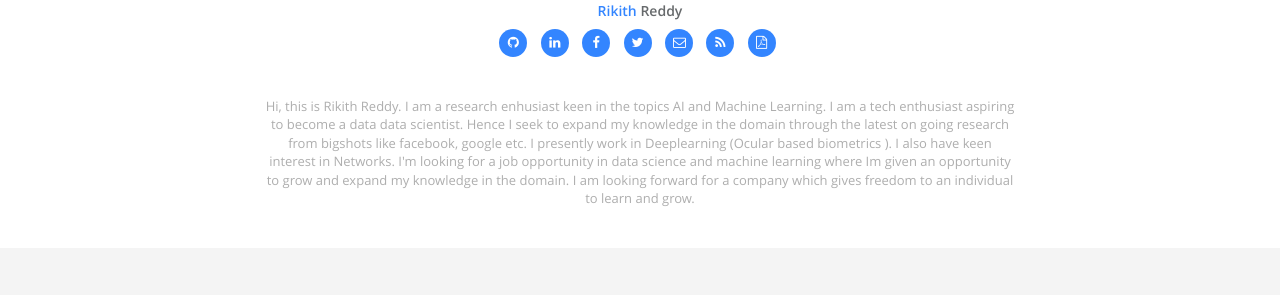
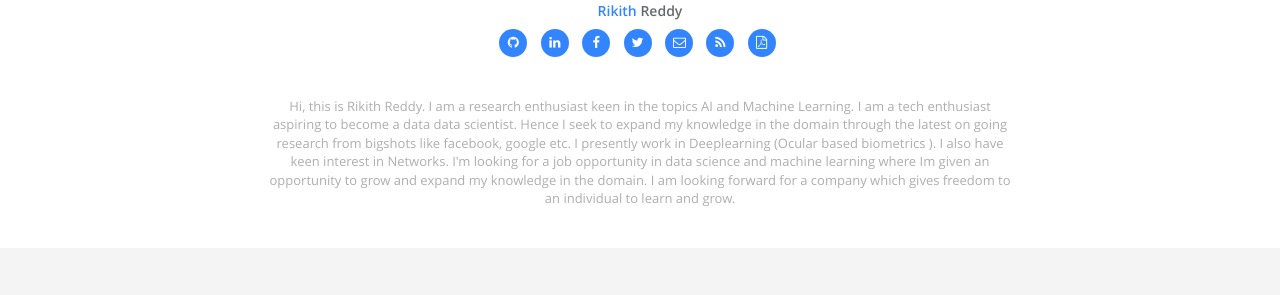
Before and after one commit to rikithreddy1/rikithreddy1.github.io, a Jekyll site: the page built from index.html, in a window 1280 px wide and 900 px high, scrolled down 551 px. Shown: the part 163-458 px from the top of the window. Built offline with Jekyll 4.4.1, drawn with Linux system fonts in a browser that asks for light colours.

Commit message:
Update _config.yml

```diff
--- a/_config.yml
+++ b/_config.yml
@@ -27,7 +27,7 @@
   skill_icon2:
     - name: fa-linux
     - name: icon-apache
-  desc: Hi, this is Rikith Reddy. I am a research enhusiast keen in the topics AI and Machine Learning. I am a tech enthusiast aspiring to become a data data scientist. Hence I seek to expand my knowledge in the domain through the latest on going research from bigshots like facebook, google etc. I presently work in Deeplearning (Ocular based biometrics ). I also have keen interest in Networks. I'm looking for a job opportunity in data science and machine learning where Im given an opportunity to grow and expand my knowledge in the domain. I am looking forward for a company which gives freedom to an individual to learn and grow. # Describe yourself.
+  desc: Hi, this is Rikith Reddy. I am a research enthusiast keen in the topics AI and Machine Learning. I am a tech enthusiast aspiring to become a data data scientist. Hence I seek to expand my knowledge in the domain through the latest on going research from bigshots like facebook, google etc. I presently work in Deeplearning (Ocular based biometrics ). I also have keen interest in Networks. I'm looking for a job opportunity in data science and machine learning where Im given an opportunity to grow and expand my knowledge in the domain. I am looking forward for a company which gives freedom to an individual to learn and grow. # Describe yourself.
 
 # comment
 disqus:  # if you wanna comment feature, go to https://disqus.com/ to get your configuration; if not, comment following two lines.
```
